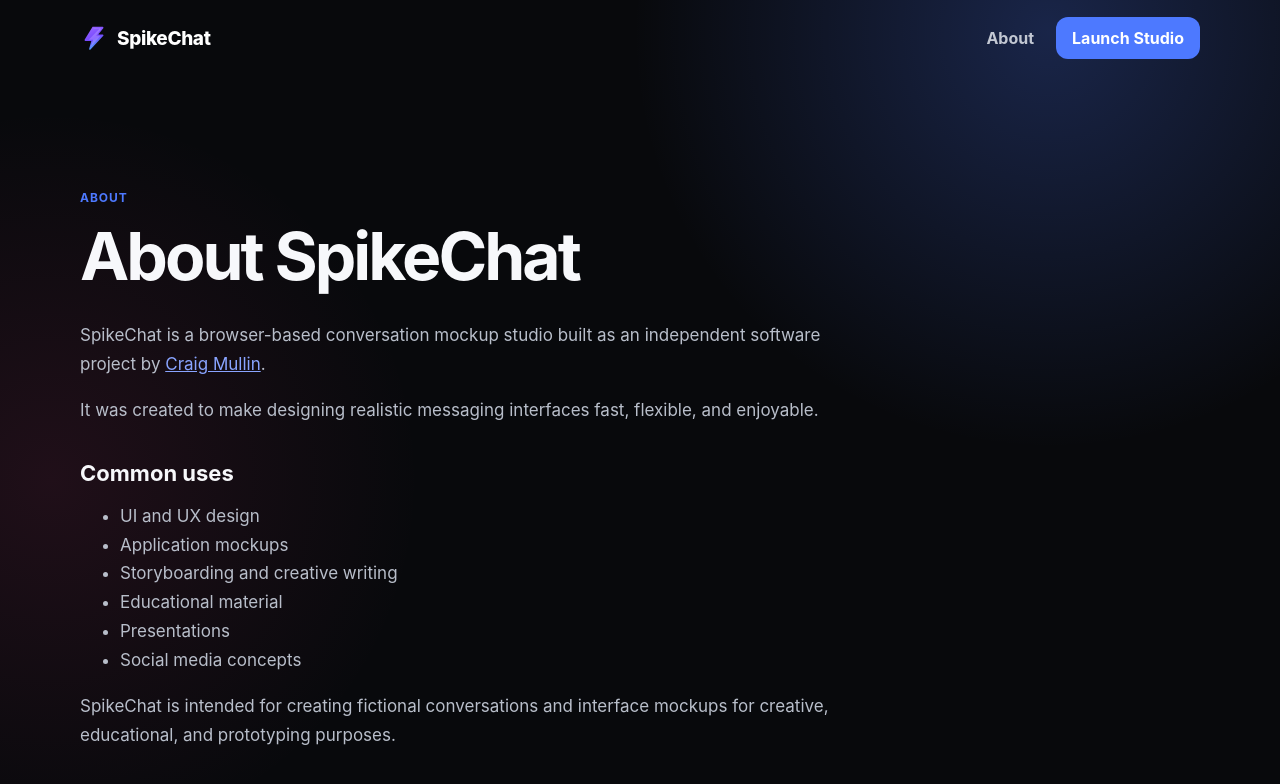
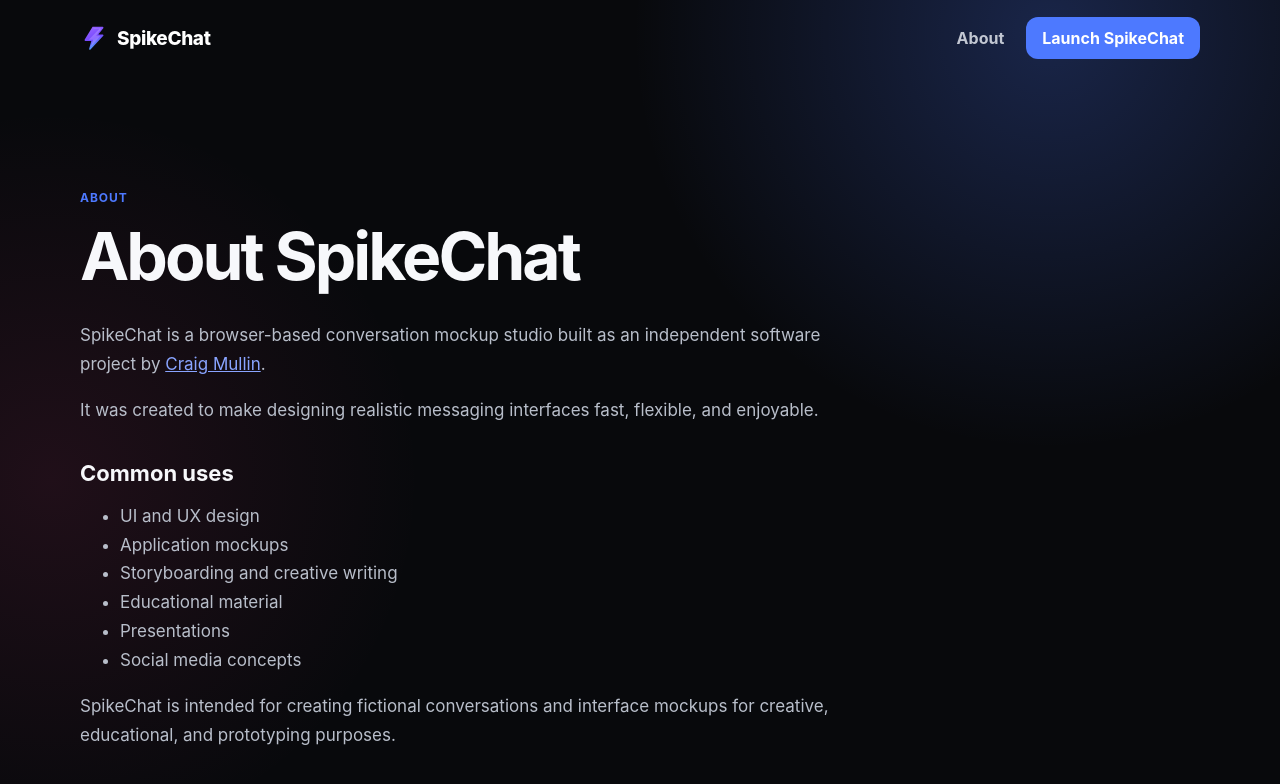
Before and after one commit to craigmullin/spikechat, a React (Vite) app: page /about in a window 1280 px wide. Shown: the top 784 px of the page. Built offline with nearby package versions, Linux system fonts and the light colour scheme.

Commit message:
Align SpikeChat launch labels

```diff
--- a/src/components/PublicLayout.tsx
+++ b/src/components/PublicLayout.tsx
@@ -4,7 +4,7 @@ import { SiteFooter } from './SiteFooter'
 
 export function PublicLayout({ children }: { children: ReactNode }) {
   return <div className="public-shell">
-    <header className="public-nav"><Link className="public-brand" to="/" aria-label="SpikeChat home"><img src="/favicon.svg" alt="" /><span>SpikeChat</span></Link><nav aria-label="Primary navigation"><Link to="/about">About</Link><Link className="nav-launch" to="/studio">Launch Studio</Link></nav></header>
+    <header className="public-nav"><Link className="public-brand" to="/" aria-label="SpikeChat home"><img src="/favicon.svg" alt="" /><span>SpikeChat</span></Link><nav aria-label="Primary navigation"><Link to="/about">About</Link><Link className="nav-launch" to="/studio">Launch SpikeChat</Link></nav></header>
     <main className="public-main">{children}</main><SiteFooter />
   </div>
 }
```
